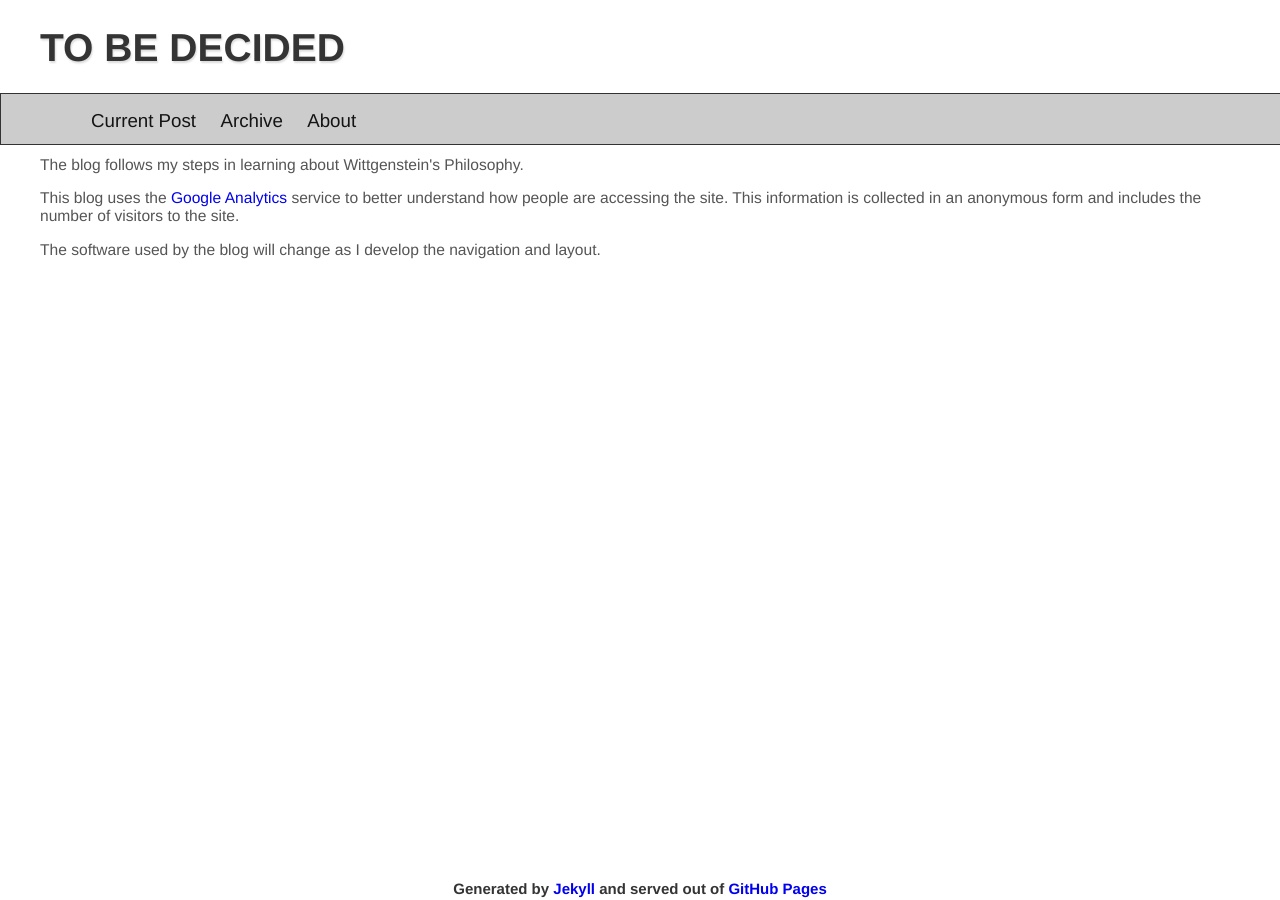
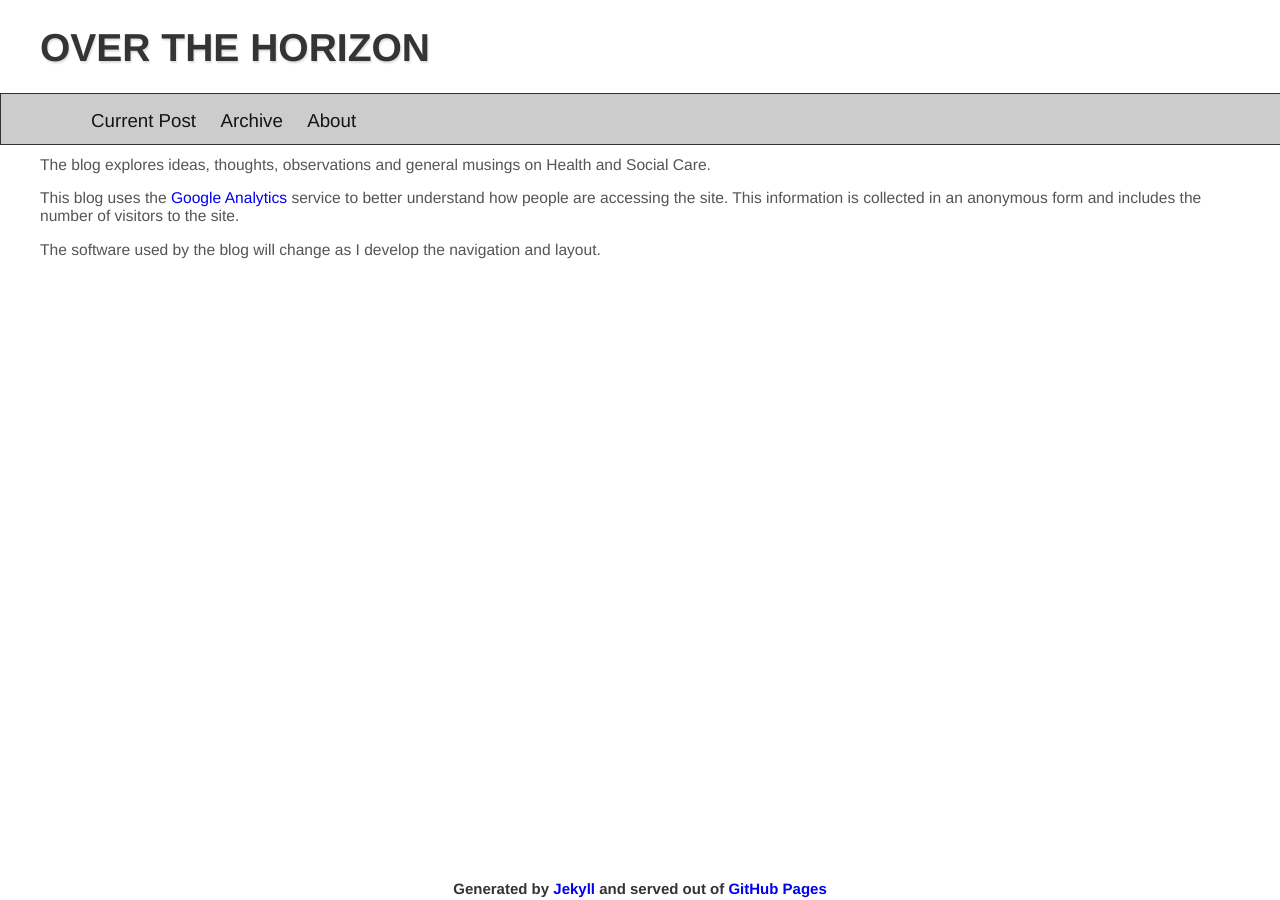
Before and after one commit to dtinblack/dtinblack.github.io, a Jekyll site: the page built from about.html, in a window 1280 px wide. Built offline with Jekyll 4.4.1, drawn with Linux system fonts in a browser that asks for light colours.

Commit message:
baseline

```diff
--- a/_includes/header.html
+++ b/_includes/header.html
@@ -1,3 +1,3 @@
  <header>
-    <h1 class="logo"><a href="/">To Be Decided</a> </h1>
+    <h1 class="logo"><a href="/">Over The Horizon</a> </h1>
  </header>
--- a/_layouts/default.html
+++ b/_layouts/default.html
@@ -6,14 +6,14 @@ title: Blog
 <!DOCTYPE html>
 <html lang="en">
 <head>
-  <title>To Be Decided</title>
+  <title>Over The Horizon</title>
   <meta name="description" content="Wittgenstein">
   <link rel="stylesheet" href="/assets/css/style.css"/>
   <link rel="stylesheet" href="/assets/css/layout.css"/>
   <script type="text/javascript">
 
   var _gaq = _gaq || [];
-  _gaq.push(['_setAccount', 'UA-40540469-1']);
+  _gaq.push(['_setAccount', 'UA-40540469-2']);
   _gaq.push(['_trackPageview']);
 
   (function() {
--- a/about.html
+++ b/about.html
@@ -3,7 +3,7 @@ layout: default
 title: About
 ---
 
-<p> The blog follows my steps in learning about Wittgenstein's Philosophy.
+<p> The blog explores ideas, thoughts, observations and general musings on Health and Social Care.
 <br></p>
 
 <p>This blog uses the <a href="http://www.google.co.uk/analytics/">Google Analytics</a> service to better understand how people are accessing the site. This information is collected in an
```
Also changed, not shown: _posts/2014-01-26-current-post.html (deleted, +0 -15 lines), _posts/2014-02-21-current-post.html (added, +38 -0 lines).
